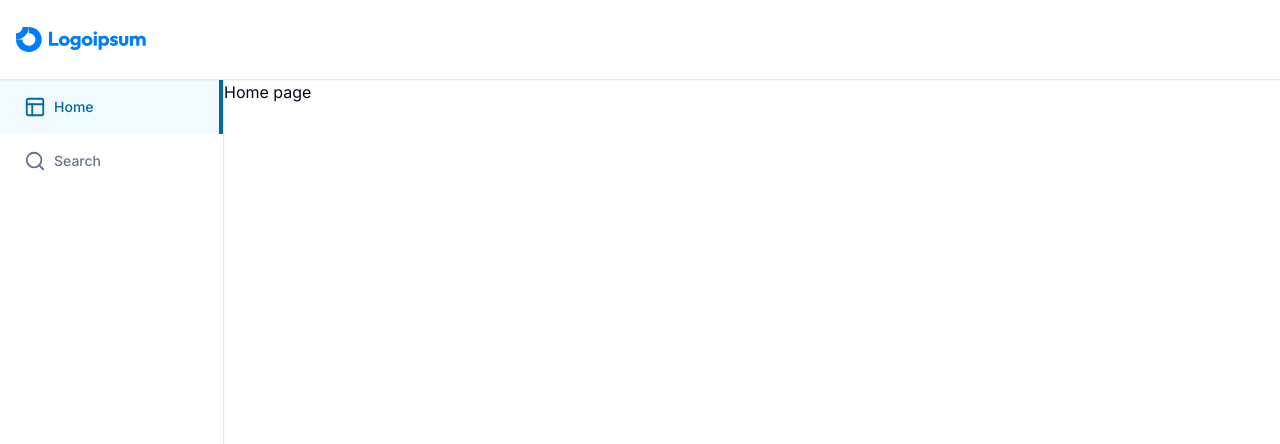
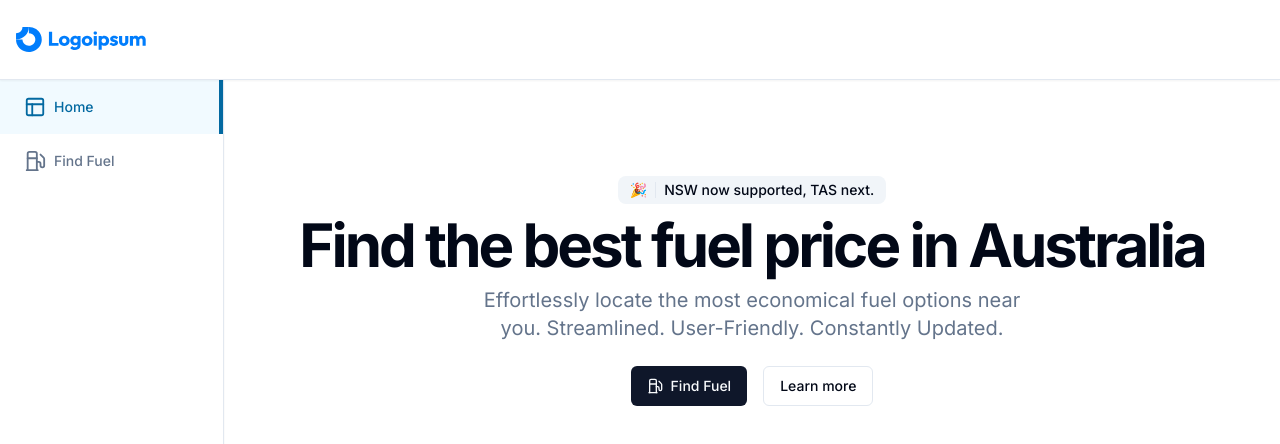
Before and after one commit to troypoulter/fuelpulse, a Next.js app: page / in a window 1280 px wide. Shown: the top 444 px of the page. Built offline with nearby package versions, Linux system fonts and the light colour scheme.

Commit message:
feat: spruce up the landing page for fun, love shadcn

```diff
--- a/app/_components/sidebar-routes.tsx
+++ b/app/_components/sidebar-routes.tsx
@@ -1,6 +1,6 @@
 "use client";
 
-import { Layout, Search } from "lucide-react";
+import { Layout, Fuel } from "lucide-react";
 import { SidebarItem } from "./sidebar-item";
 
 const routes = [
@@ -10,8 +10,8 @@ const routes = [
         href: "/"
     },
     {
-        icon: Search,
-        label: "Search",
+        icon: Fuel,
+        label: "Find Fuel",
         href: "/search"
     }
 ]
--- a/app/layout.tsx
+++ b/app/layout.tsx
@@ -26,7 +26,7 @@ export default function RootLayout({
           <div className='hidden md:flex pt-[80px] h-full w-56 flex-col fixed inset-y-0 z-[48]'>
             <Sidebar />
           </div>
-          <main className="md:pl-56 pt-[80px] h-full">
+          <main className="flex-1 md:pl-56 pt-[80px] h-full">
             {children}
           </main>
         </div>
--- a/app/page.tsx
+++ b/app/page.tsx
@@ -1,7 +1,34 @@
+import {
+    PageActions,
+    PageHeader,
+    PageHeaderDescription,
+    PageHeaderHeading,
+} from "@/components/page-header"
+import { Announcement } from "@/components/announcement"
+import { buttonVariants } from "@/components/ui/button"
+import { cn } from "@/lib/utils"
+import { Fuel } from "lucide-react"
+import Link from "next/link"
+
 export default function Home() {
     return (
-        <div>
-            Home page
+        <div className="container relative">
+            <PageHeader>
+                <Announcement />
+                <PageHeaderHeading>Find the best fuel price in Australia</PageHeaderHeading>
+                <PageHeaderDescription>
+                    Effortlessly locate the most economical fuel options near you.
+                    Streamlined. User-Friendly. Constantly Updated.
+                </PageHeaderDescription>
+                <PageActions>
+                    <Link href="/search" className={cn(buttonVariants())}>
+                        <Fuel className="mr-2 h-4 w-4" /> Find Fuel
+                    </Link>
+                    <Link href="/" className={cn(buttonVariants({ variant: "outline" }))}>
+                        Learn more
+                    </Link>
+                </PageActions>
+            </PageHeader>
         </div>
     )
 }
--- /dev/null
+++ b/components/announcement.tsx
@@ -0,0 +1,23 @@
+// This code is adapted from:
+// https://github.com/shadcn-ui/ui/blob/main/apps/www/components/announcement.tsx
+
+import Link from "next/link"
+// import { ArrowRight } from 'lucide-react';
+import { Separator } from "@/components/ui/separator";
+
+export function Announcement() {
+    // TODO: Add a changelog/blog for this to link to when updates are added.
+    return (
+        <Link
+            href="/"
+            className="inline-flex items-center rounded-lg bg-muted px-3 py-1 text-sm font-medium hover:opacity-75 transition-opacity"
+        >
+            🎉 <Separator className="mx-2 h-4" orientation="vertical" />{" "}
+            <span className="sm:hidden">NSW now supported.</span>
+            <span className="hidden sm:inline">
+                NSW now supported, TAS next.
+            </span>
+            {/* <ArrowRight className="ml-1 h-4 w-4" /> */}
+        </Link>
+    )
+}
--- /dev/null
+++ b/components/page-header.tsx
@@ -0,0 +1,71 @@
+// This code is adapted from:
+// https://github.com/shadcn-ui/ui/blob/main/apps/www/components/page-header.tsx
+
+import Balance from "react-wrap-balancer"
+
+import { cn } from "@/lib/utils"
+
+function PageHeader({
+    className,
+    children,
+    ...props
+}: React.HTMLAttributes<HTMLDivElement>) {
+    return (
+        <section
+            className={cn(
+                "mx-auto flex max-w-[980px] flex-col items-center gap-2 py-8 md:py-12 md:pb-8 lg:py-24 lg:pb-20",
+                className
+            )}
+            {...props}
+        >
+            {children}
+        </section>
+    )
+}
+
+function PageHeaderHeading({
+    className,
+    ...props
+}: React.HTMLAttributes<HTMLHeadingElement>) {
+    return (
+        <h1
+            className={cn(
+                "text-center text-3xl font-bold leading-tight tracking-tighter md:text-6xl lg:leading-[1.1]",
+                className
+            )}
+            {...props}
+        />
+    )
+}
+
+function PageHeaderDescription({
+    className,
+    ...props
+}: React.HTMLAttributes<HTMLParagraphElement>) {
+    return (
+        <Balance
+            className={cn(
+                "max-w-[750px] text-center text-lg text-muted-foreground sm:text-xl",
+                className
+            )}
+            {...props}
+        />
+    )
+}
+
+function PageActions({
+    className,
+    ...props
+}: React.HTMLAttributes<HTMLDivElement>) {
+    return (
+        <div
+            className={cn(
+                "flex w-full items-center justify-center space-x-4 py-4 md:pb-10",
+                className
+            )}
+            {...props}
+        />
+    )
+}
+
+export { PageHeader, PageHeaderHeading, PageHeaderDescription, PageActions }
--- /dev/null
+++ b/components/ui/separator.tsx
@@ -0,0 +1,31 @@
+"use client"
+
+import * as React from "react"
+import * as SeparatorPrimitive from "@radix-ui/react-separator"
+
+import { cn } from "@/lib/utils"
+
+const Separator = React.forwardRef<
+  React.ElementRef<typeof SeparatorPrimitive.Root>,
+  React.ComponentPropsWithoutRef<typeof SeparatorPrimitive.Root>
+>(
+  (
+    { className, orientation = "horizontal", decorative = true, ...props },
+    ref
+  ) => (
+    <SeparatorPrimitive.Root
+      ref={ref}
+      decorative={decorative}
+      orientation={orientation}
+      className={cn(
+        "shrink-0 bg-border",
+        orientation === "horizontal" ? "h-[1px] w-full" : "h-full w-[1px]",
+        className
+      )}
+      {...props}
+    />
+  )
+)
+Separator.displayName = SeparatorPrimitive.Root.displayName
+
+export { Separator }
--- a/package.json
+++ b/package.json
@@ -14,6 +14,7 @@
   "dependencies": {
     "@libsql/client": "^0.4.0-pre.5",
     "@radix-ui/react-dialog": "^1.0.5",
+    "@radix-ui/react-separator": "^1.0.3",
     "@radix-ui/react-slot": "^1.0.2",
     "@t3-oss/env-nextjs": "^0.7.1",
     "@upstash/qstash": "^2.3.0",
@@ -27,6 +28,7 @@
     "next": "14.0.4",
     "react": "^18",
     "react-dom": "^18",
+    "react-wrap-balancer": "^1.1.0",
     "tailwind-merge": "^2.2.0",
     "tailwindcss-animate": "^1.0.7",
     "uuid": "^9.0.1",
```
Also changed, not shown: 1 other file (tests, documents, lock files or other folders).
